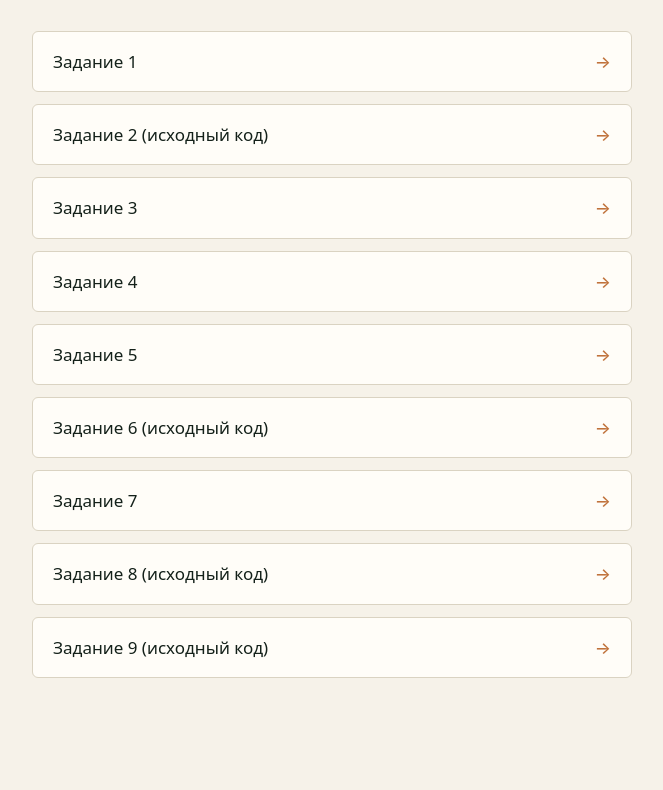
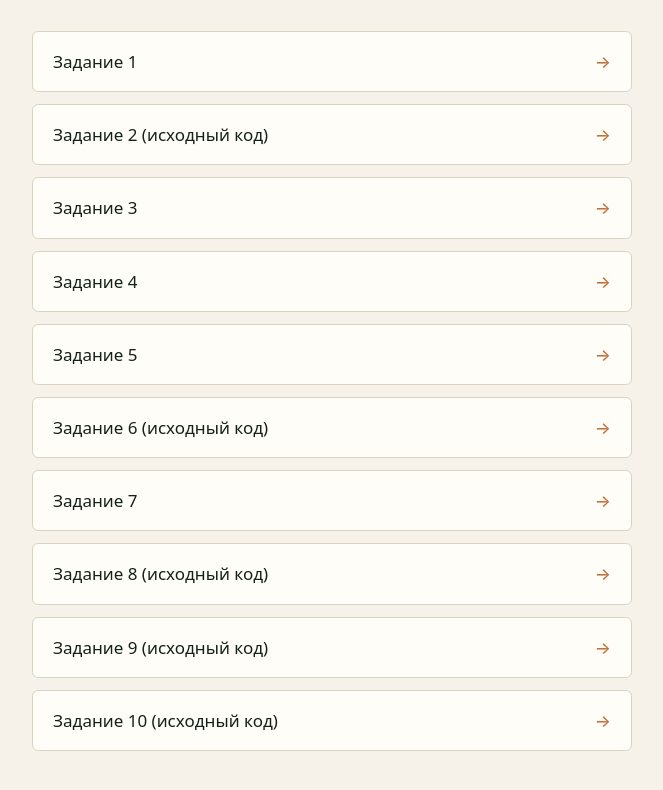
Before and after one commit to belugin-a/web-app-dev, a plain HTML site: page index.html in a window 1280 px wide. Shown: the part 160-950 px from the top of the page, without its empty margins (308-971 px from the left). Before the commit the page ends 926 px from the top, so only its background shows below. Drawn offline with Linux system fonts and the light colour scheme.

Commit message:
index: добавлено задание 10

```diff
--- a/index.html
+++ b/index.html
@@ -32,6 +32,9 @@
 
     <li><a href="https://github.com/belugin-a/web-app-dev/tree/master/task-9" target="_blank"
         rel="noopener noreferrer">Задание 9 (исходный код)</a></li>
+
+    <li><a href="https://github.com/belugin-a/web-app-dev/tree/master/task-10" target="_blank"
+        rel="noopener noreferrer">Задание 10 (исходный код)</a></li>
   </ul>
 </body>
 
```
Also changed, not shown: task-10/README.txt (added).
